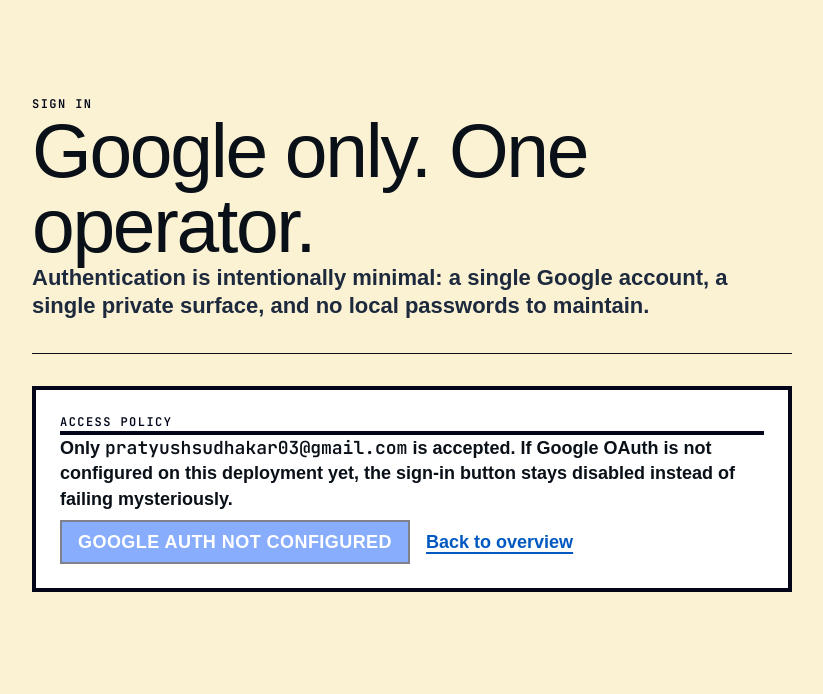
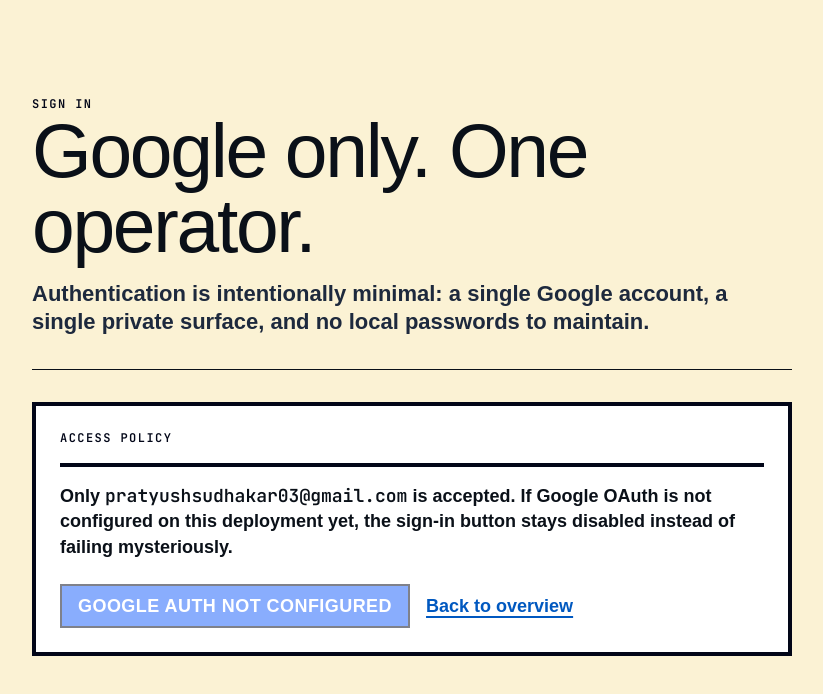
Before and after one commit to pratyush1712/Habits-OS, a Next.js app in the folder apps/admin/: page /login in a window 1280 px wide. Shown: the top 694 px of the page, without its empty margins (228-1051 px from the left). Built offline with nearby package versions, Linux system fonts and the light colour scheme; no server answers.

Commit message:
added some padding to the login page

```diff
--- a/apps/admin/app/login/page.tsx
+++ b/apps/admin/app/login/page.tsx
@@ -37,10 +37,10 @@
         <div className="mx-auto max-w-[760px] space-y-8">
           <div className="space-y-5 border-b border-ink pb-8">
             <p className="mono-label m-0">Sign in</p>
-            <h1 className="m-0 text-[clamp(2.5rem,6vw,5rem)] leading-[0.98] tracking-[-0.03em] font-light">
+            <h1 className="mb-4 text-[clamp(2.5rem,6vw,5rem)] leading-[0.98] tracking-[-0.03em] font-light">
               Google only. One operator.
             </h1>
-            <p className="section-lede m-0">
+            <p className="section-lede mt-4">
               Authentication is intentionally minimal: a single Google account,
               a single private surface, and no local passwords to maintain.
             </p>
@@ -51,9 +51,9 @@
 
           <section className="paper-panel px-6 py-6">
             <div className="space-y-4">
-              <p className="mono-label m-0">Access policy</p>
+              <p className="mono-label mb-4">Access policy</p>
               <Rule />
-              <p className="m-0 body-column">
+              <p className="mt-4 body-column">
                 Only <code>pratyushsudhakar03@gmail.com</code> is accepted. If
                 Google OAuth is not configured on this deployment yet, the sign-in
                 button stays disabled instead of failing mysteriously.
```
